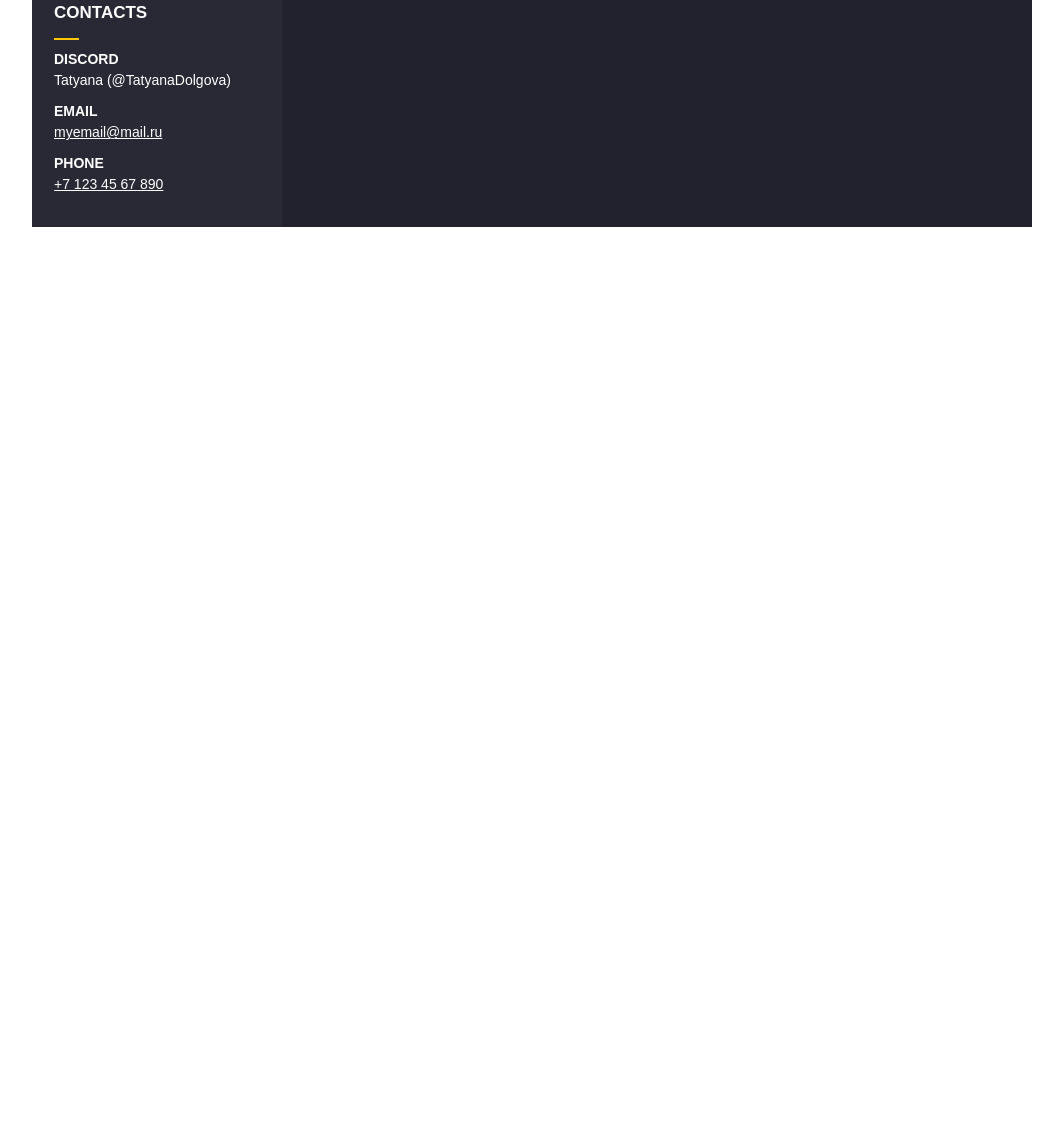
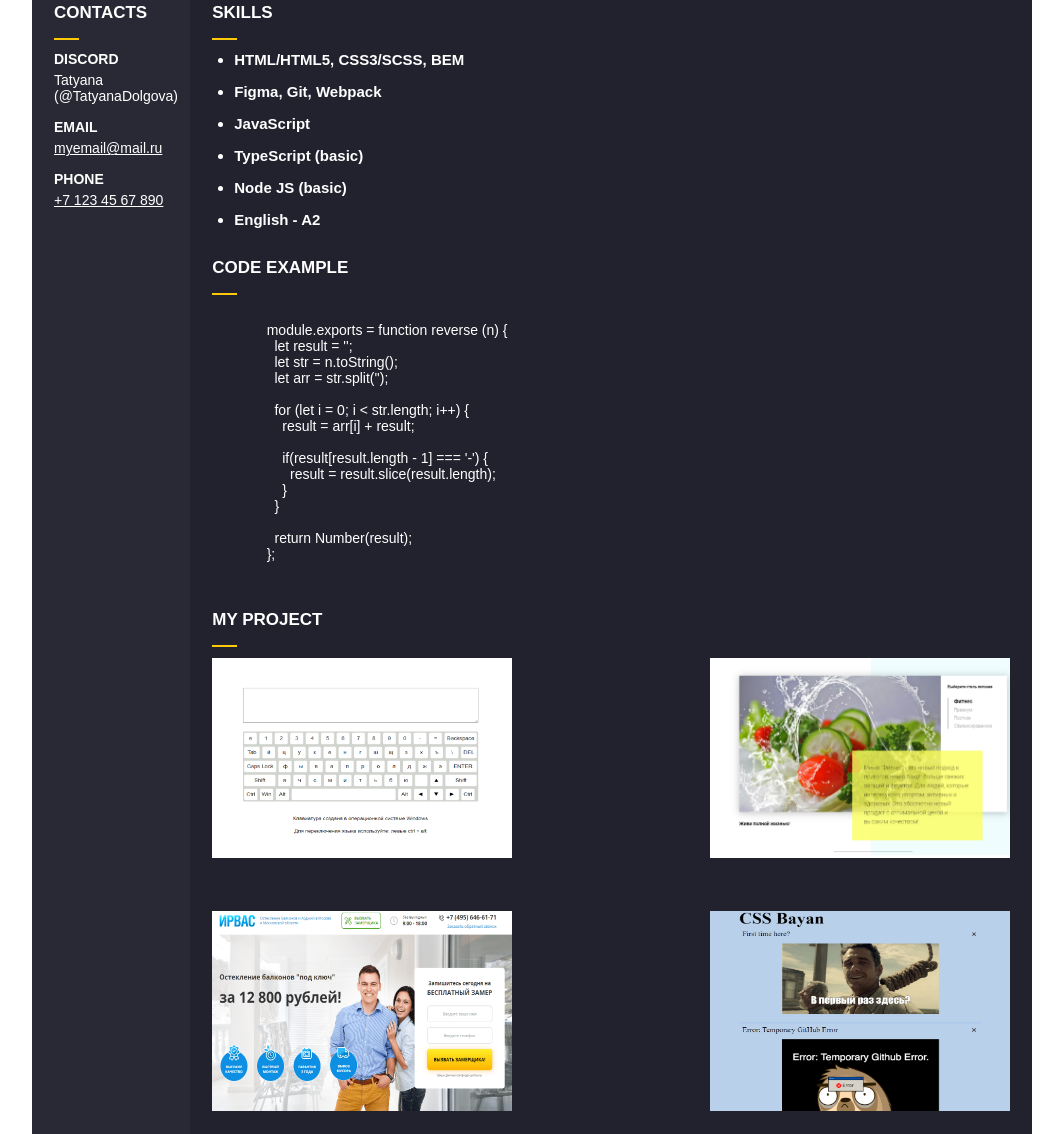
Before and after one commit to TatyanaDolgova/My-CV, a plain HTML site: page index.html in a window 1280 px wide. Shown: the part 436-1570 px from the top of the page, without its empty margins (108-1171 px from the left). Before the commit the page ends 800 px from the top, so only its background shows below. Drawn offline with Linux system fonts and the light colour scheme.

Commit message:
feat: add my project block

```diff
--- a/css/style.css
+++ b/css/style.css
@@ -85,7 +85,7 @@
   margin-bottom: 11px;
 }
 
-.header-line {
+.line {
   width: 25px;
   height: 2px;
   background: #FFC905;
@@ -105,6 +105,7 @@
 .more-info {
   background: #22222E;
   flex-grow: 1;
+  padding: 46px 0 20px 22px;
 }
 
 .title {
@@ -132,3 +133,66 @@
   display: block;
   margin-bottom: 15px;
 }
+
+.skills {
+  margin-bottom: 30px;
+}
+
+.slills-list {
+  padding-left: 22px;
+}
+
+.skills-item {
+  color: #fff;
+  font-weight: 700;
+  font-size: 15px;
+  margin-bottom: 15px;
+}
+
+.code-example {
+  color: #fff;
+}
+
+.project-list {
+  list-style-type: none;
+  display: flex;
+  justify-content: space-between;
+  padding-right: 22px;
+  gap: 50px;
+  flex-wrap: wrap;
+}
+
+.project-link {
+  position: relative;
+  display: inline-block;
+}
+
+.project-img {
+  width: 300px;
+  height: 200px;
+}
+
+.img-overlay {
+  position: absolute;
+  top: 50%;
+  left: 50%;
+  transform: translate(-50%, -50%);
+  opacity: 0;
+  background-color: rgba(0, 0, 0, 0.6);
+  color: white;
+  font-size: 18px;
+  padding: 10px;
+  transition: opacity 0.3s ease;
+}
+
+.project-link:hover .img-overlay {
+  opacity: 1;
+}
+
+.project-link img {
+  transition: filter 0.3s ease;
+}
+
+.project-link:hover img {
+  filter: brightness(70%);
+}
--- a/index.html
+++ b/index.html
@@ -18,13 +18,16 @@
             <a class="nav-link" href="#about">About me</a>
           </li>
           <li>
-            <a class="nav-link" href="#about">Skills</a>
+            <a class="nav-link" href="#contacts">Contacts</a>
           </li>
           <li>
-            <a class="nav-link" href="#about">Code</a>
+            <a class="nav-link" href="#skills">Skills</a>
           </li>
           <li>
-            <a class="nav-link" href="#about">Contacts</a>
+            <a class="nav-link" href="#code">Code example</a>
+          </li>
+          <li>
+            <a class="nav-link" href="#project">My project</a>
           </li>
         </ul>
       </div>
@@ -35,7 +38,7 @@
         <h1 class="header-title">Tatiana Kylikova</h1>
         <h3 class="header-subtitle">Web-developer</h3>
         <h2 id="about" class="header-title-h2">ABOUT ME</h2>
-        <div class="header-line"></div>
+        <div class="line"></div>
         <div class="header-text">
           I am a student studying frontend development at RSSchool. Inspired by technology and creating interactive web
           applications. My goal is to become a skilled frontend developer and create appealing interfaces.
@@ -46,9 +49,9 @@
   <main>
     <div class="wrapper main-wrapper">
       <div class="main-info">
-        <div class="contacts">
+        <div id="contacts" class="contacts">
           <h2 class="title">Contacts</h2>
-          <div class="header-line"></div>
+          <div class="line"></div>
           <ul class="contacts-list">
             <li class="contacts-item">
               <h4 class="title-h4">Discord</h4>
@@ -67,8 +70,72 @@
 
       </div>
       <div class="more-info">
-        <div class="skills">
+        <div id="skills" class="skills">
           <h2 class="title">Skills</h2>
+          <div class="line"></div>
+          <ul class="slills-list">
+            <li class="skills-item">HTML/HTML5, CSS3/SCSS, BEM</li>
+            <li class="skills-item">Figma, Git, Webpack</li>
+            <li class="skills-item">JavaScript</li>
+            <li class="skills-item">TypeScript (basic)</li>
+            <li class="skills-item">Node JS (basic)</li>
+            <li class="skills-item">English - A2</li>
+          </ul>
+        </div>
+        <div id="code" class="code">
+          <h2 class="title">Code example</h2>
+          <div class="line"></div>
+          <pre>
+            <code class="code-example">
+              module.exports = function reverse (n) {
+                let result = '';
+                let str = n.toString();
+                let arr = str.split('');
+
+                for (let i = 0; i < str.length; i++) {
+                  result = arr[i] + result;
+
+                  if(result[result.length - 1] === '-') {
+                    result = result.slice(result.length);
+                  }
+                }
+
+                return Number(result);
+              };
+
+            </code>
+          </pre>
+        </div>
+        <div id="project" class="my-project">
+          <h2 class="title">My project</h2>
+          <div class="line"></div>
+          <ul class="project-list">
+            <li class="project-item">
+              <a href="https://tatyanadolgova.github.io/virtual-keyboard/" class="project-link" target="_blank">
+                <img src="img/keyboard.png" alt="keyboard-project" class="project-img">
+                <span class="img-overlay">Virtual keyboard</span>
+              </a>
+            </li>
+            <li class="project-item">
+              <a href="https://tatyanadolgova.github.io/online-store/" class="project-link" target="_blank">
+                <img src="img/online-store.png" alt="online-store" class="project-img">
+                <span class="img-overlay">Online Store</span>
+              </a>
+            </li>
+            <li class="project-item">
+              <a href="https://tatyanadolgova.github.io/window-store/" class="project-link" target="_blank">
+                <img src="img/window-store.png" alt="window-store" class="project-img">
+                <span class="img-overlay">Window Store</span>
+              </a>
+            </li>
+            <li class="project-item">
+              <a href="https://tatyanadolgova.github.io/cssBayan/cssBayan/" class="project-link" target="_blank">
+                <img src="img/Bayan.png" alt="cssBayan" class="project-img">
+                <span class="img-overlay">cssBayan</span>
+              </a>
+            </li>
+          </ul>
+
         </div>
       </div>
       <div>
@@ -76,7 +143,9 @@
       </div>
     </div>
   </main>
-  <footer></footer>
+  <footer>
+    <div class="wrapper"></div>
+  </footer>
 
 </body>
 
```
Also changed, not shown: img/Bayan.png (added), img/keyboard.png (added), img/online-store.png (added), img/window-store.png (added).
